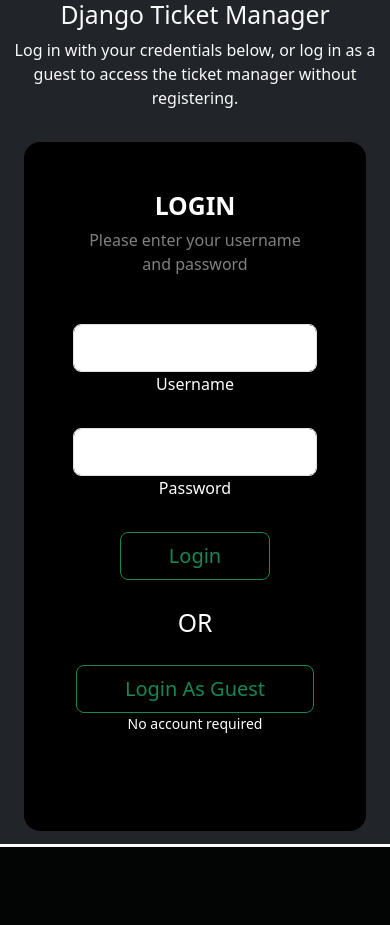
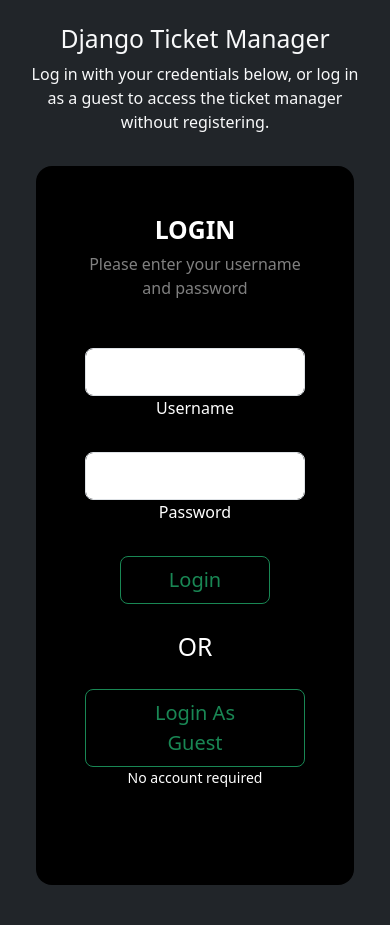
Before and after one commit to Blathe/djangotickets, a Django app: page /login/ in a window 390 px wide. Before the commit the page ends 847 px from the top, so only its background shows below. Run offline with Django 4.2, Linux system fonts and the light colour scheme; some libraries are stand-ins or nearby versions.

Commit message:
fixed responsiveness on login page

```diff
--- a/tickets/templates/tickets/login.html
+++ b/tickets/templates/tickets/login.html
@@ -13,14 +13,13 @@
     <title>Django Ticket Manager - Login</title>
 </head>
 
-<body class="vh-100">
+<body class="m-0 p-0 bg-dark">
 
-    <div class="vh-100 bg-dark">
-        <div class="container text-center text-light font-size-lg">
+        <div class="container text-center text-light font-size-lg p-4">
             <h2>Django Ticket Manager</h2>
             <p>Log in with your credentials below, or log in as a guest to access the ticket manager without registering.</p>
 
-            <div class="container py-3 h-100">
+            <div class="container py-3">
                 <div class="row d-flex justify-content-center align-items-center h-100">
                   <div class="col-12 col-md-8 col-lg-6 col-xl-5">
                     <div class="card bg-black text-white" style="border-radius: 1rem;">
@@ -62,10 +61,9 @@
 
                       </div>
                     </div>
-                  </div>
                 </div>
               </div>
-        </div>
+          </div>
     </div>
 
     <script src="https://cdn.jsdelivr.net/npm/@popperjs/core@2.11.7/dist/umd/popper.min.js" integrity="sha384-zYPOMqeu1DAVkHiLqWBUTcbYfZ8osu1Nd6Z89ify25QV9guujx43ITvfi12/QExE" crossorigin="anonymous"></script>
```
